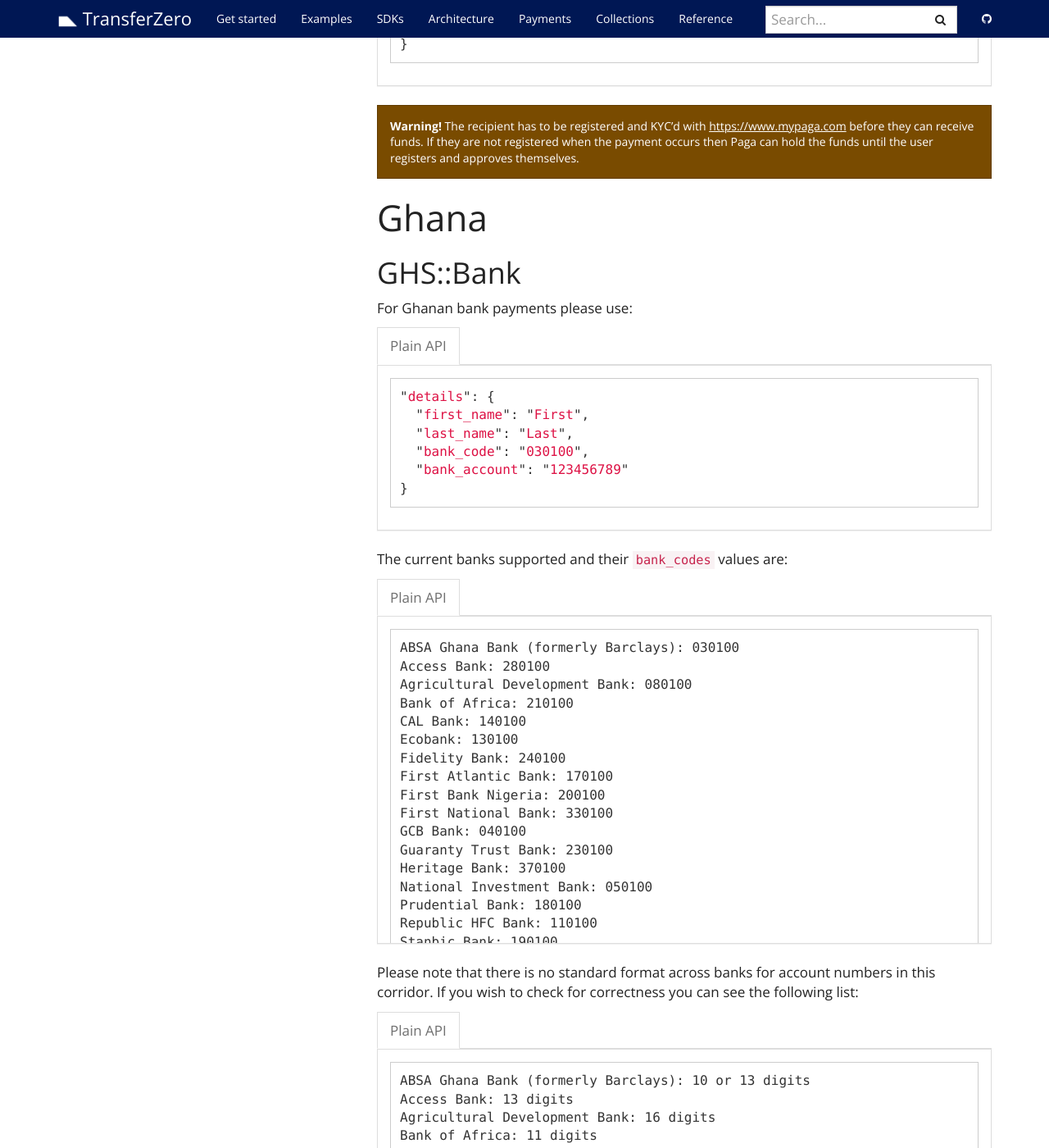
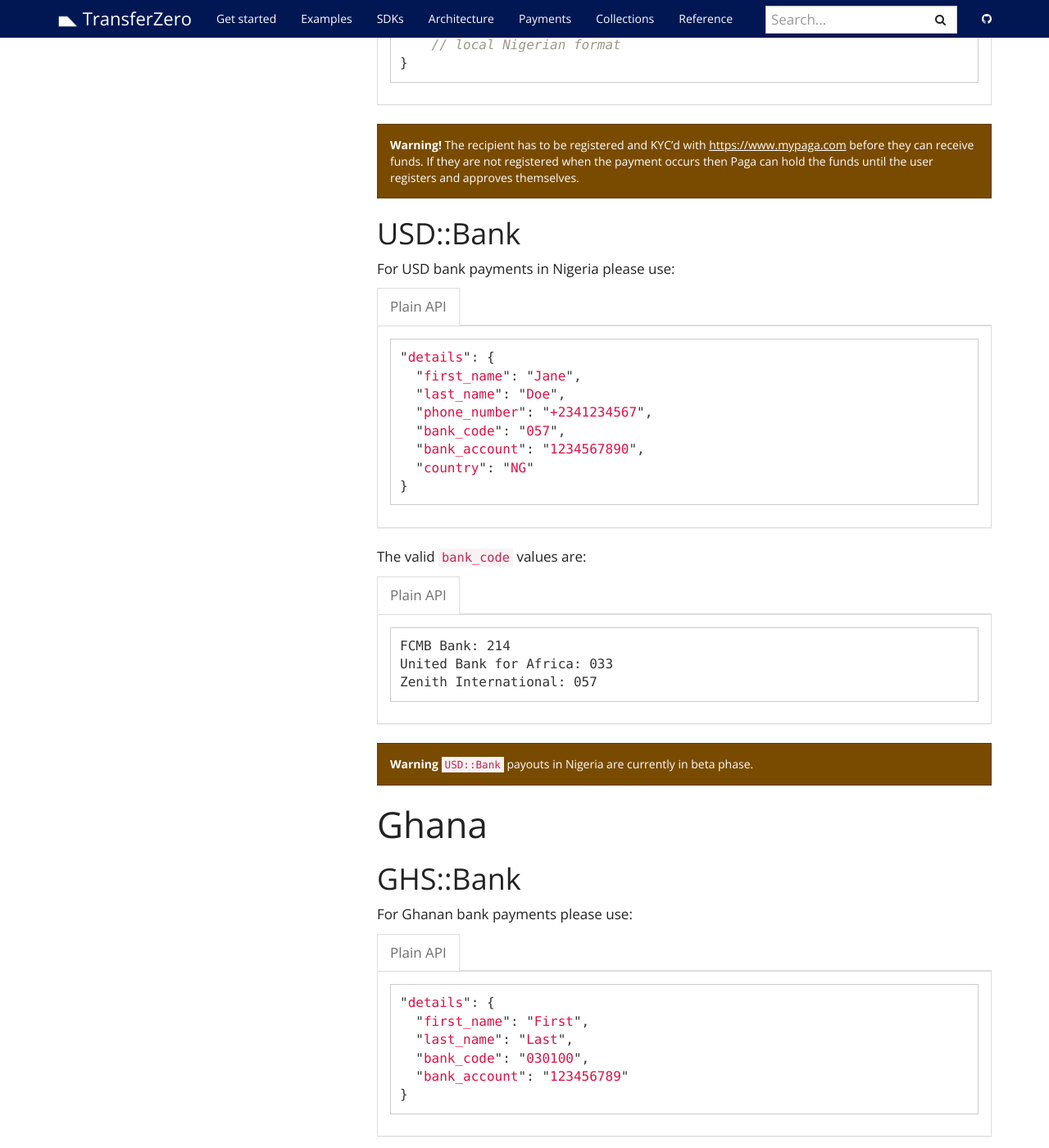
Before and after one commit to transferzero/api-documentation, a Jekyll site: the page built from _docs/payout-details.md, in a window 1280 px wide and 1400 px high, scrolled down 2131 px. Shown: the whole window at 82% size. Built offline with Jekyll 4.4.1, drawn with Linux system fonts in a browser that asks for light colours; nearby versions of some CDN libraries; comment, search, counter and statistics services are not loaded.

Commit message:
BTA-6752 Update API Documentation with USD::Bank (#70)
[BTA-6752](https://azafinance.atlassian.net/browse/BTA-6752): [USD::Bank - Glo Currency ] - Update API documentation, API Spec and SDKs

Related to: https://github.com/bitpesa/bitpesa-api-specification/pull/263

Changes
---------
- Added `USD::Bank` to the payout details page.

````diff
--- a/_docs/payout-details.md
+++ b/_docs/payout-details.md
@@ -85,6 +85,41 @@
 
 <div class="alert alert-warning" markdown="1">
 **Warning!** The recipient has to be registered and KYC'd with <https://www.mypaga.com>{: .alert-link} before they can receive funds. If they are not registered when the payment occurs then Paga can hold the funds until the user registers and approves themselves.
+</div>
+
+## USD::Bank
+
+For USD bank payments in Nigeria please use:
+
+{% capture data-raw %}
+```javascript
+"details": {
+  "first_name": "Jane",
+  "last_name": "Doe",
+  "phone_number": "+2341234567",
+  "bank_code": "057",
+  "bank_account": "1234567890",
+  "country": "NG"
+}
+```
+{% endcapture %}
+
+{% include language-tabbar.html prefix="usd-bank-details" raw=data-raw %}
+
+The valid `bank_code` values are:
+
+{% capture data-raw %}
+```
+FCMB Bank: 214
+United Bank for Africa: 033
+Zenith International: 057
+```
+{% endcapture %}
+
+{% include language-tabbar.html prefix="usd-bank-details" raw=data-raw %}
+
+<div class="alert alert-warning" markdown="1">
+**Warning** `USD::Bank` payouts in Nigeria are currently in beta phase.
 </div>
 
 # Ghana
````
